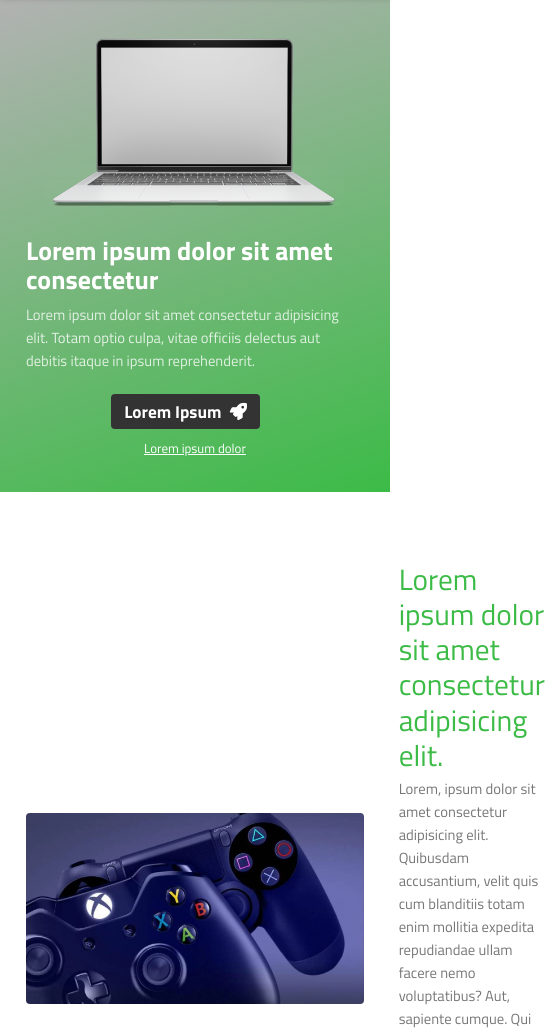
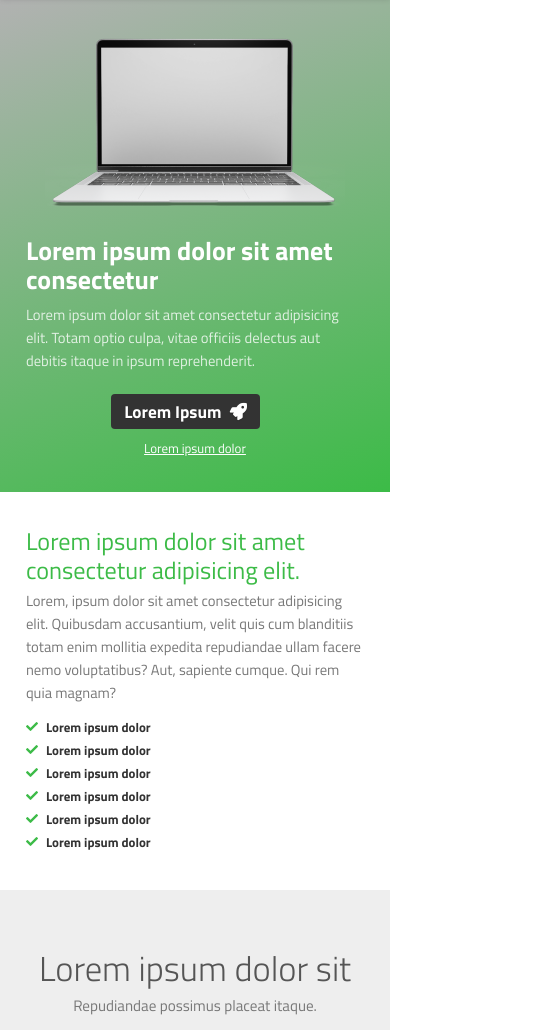
Before and after one commit to dyhalmeida/djcode-responsivo, a plain HTML site: page index.html in a window 390 px wide. Shown: the part 103-1133 px from the top of the page, 558 px wide, since content can reach past the window. Drawn offline with Linux system fonts and the light colour scheme; a script that the page names is missing.

Commit message:
about responsivo

```diff
--- a/style.css
+++ b/style.css
@@ -539,3 +539,44 @@ footer p {
     margin-bottom: 1rem;
   }
 }
+
+/* About */
+@media (max-width: 1240px) {
+  .about .center img {
+    width: 50%;
+  }
+}
+
+@media (max-width: 1000px) {
+  .about .center {
+    align-items: flex-start;
+  }
+
+  .about-text ul {
+    flex-direction: column;
+  }
+
+  .about-text li {
+    width: 100%;
+  }
+}
+
+@media (max-width: 720px) {
+
+  .about {
+    padding: 4rem 0;
+  }
+
+  .about .center img {
+    display: none;
+  }
+
+
+  .about-text {
+    margin-left: 0;
+  }
+
+  .about-text h1 {
+    font-size: 2.8rem;
+  }
+}
```
